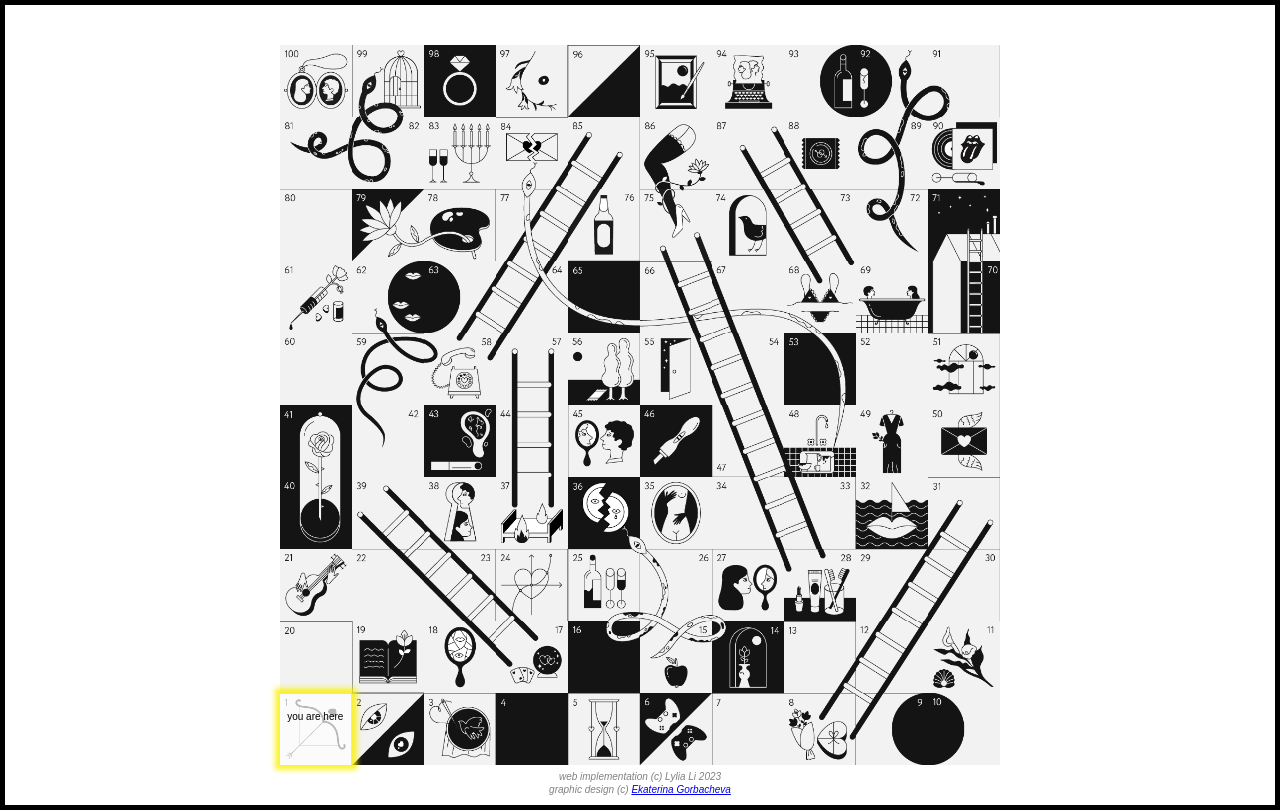
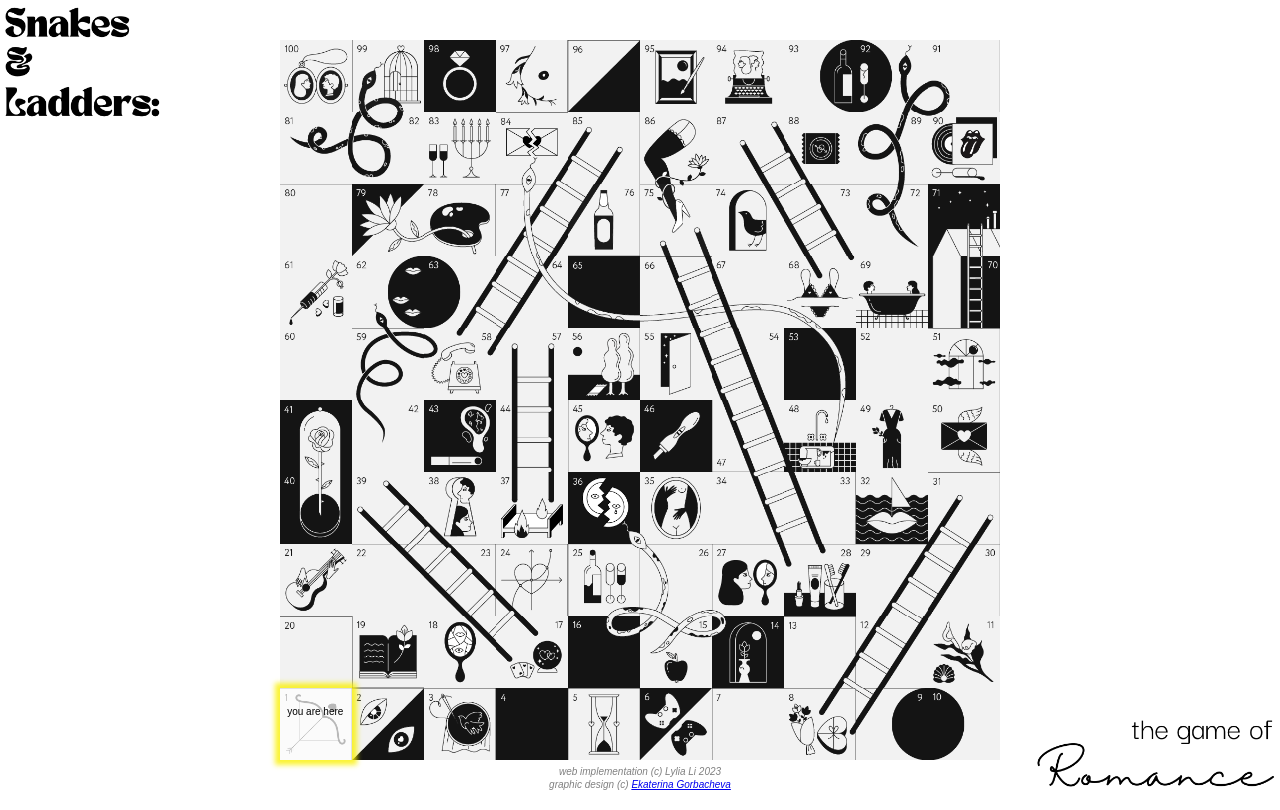
Before and after one commit to lyliali/snakes-ladders, a plain HTML site: page index.html in a window 1280 px wide. Drawn offline with Linux system fonts and the light colour scheme.

Commit message:
adding title

```diff
--- a/app/scss/styles.css
+++ b/app/scss/styles.css
@@ -13,7 +13,6 @@ html {
 
 body {
     overflow: hidden;
-    border: 5px solid black;
     display: flex;
     flex-direction: column;
     margin: 0;
@@ -23,6 +22,20 @@ body {
 .header, .footer {
     height: 5vh;
     width: 100vw;
+}
+
+#sal {
+    position: absolute;
+    top: 0;
+    left: 0;
+    width: 13vw;
+}
+
+#tgor {
+    position: absolute;
+    bottom: 0;
+    right: 0;
+    width: 20vw;
 }
 
 .footer p {
--- a/index.html
+++ b/index.html
@@ -4,10 +4,12 @@
         <meta charset="utf-8"/>
         <meta name="viewport" content="width=device-width, initial-scale=1.0"/>
         <link rel="stylesheet" href="./app/scss/styles.css"/>
-        <title>snakes and ladders...</title>
+        <title>snakes & ladders</title>
     </head>
     <body>
         <div class="header"></div>
+        <img id="sal" src="./images/snakes-and-ladders.png"/>
+        <img id="tgor" src="./images/the-game-of-romance.png"/>
         <div class="board">
             <div class="tile" id="100"></div>
             <div class="tile" id="99"></div>
```
Also changed, not shown: images/snakes-and-ladders.png (added), images/the-game-of-romance.png (added).
